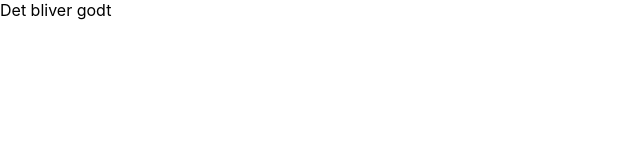
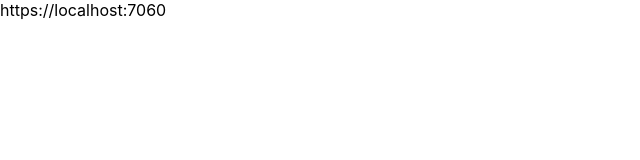
Before and after one commit to ErlendTyrmi/linear, a React (Create React App) app in the folder linear-client/: page / in a window 1280 px wide. Shown: the top 160 px of the page, without its empty margins (0-640 px from the left). Built offline with nearby package versions, Linux system fonts and the light colour scheme.

Commit message:
force added .env file for local environment

```diff
--- a/linear-client/src/App.tsx
+++ b/linear-client/src/App.tsx
@@ -3,10 +3,15 @@ import logo from './logo.svg';
 import './App.css';
 
 function App() {
+
+  const axios = require('axios').default;
+
+  let url = process.env.REACT_APP_API_BASE_URL
+
   return (
     <div className="App">
       <header className="App-header">
-        Det bliver godt
+        {url}
       </header>
     </div>
   );
```
Also changed, not shown: 1 other file (tests, documents, lock files or other folders).
